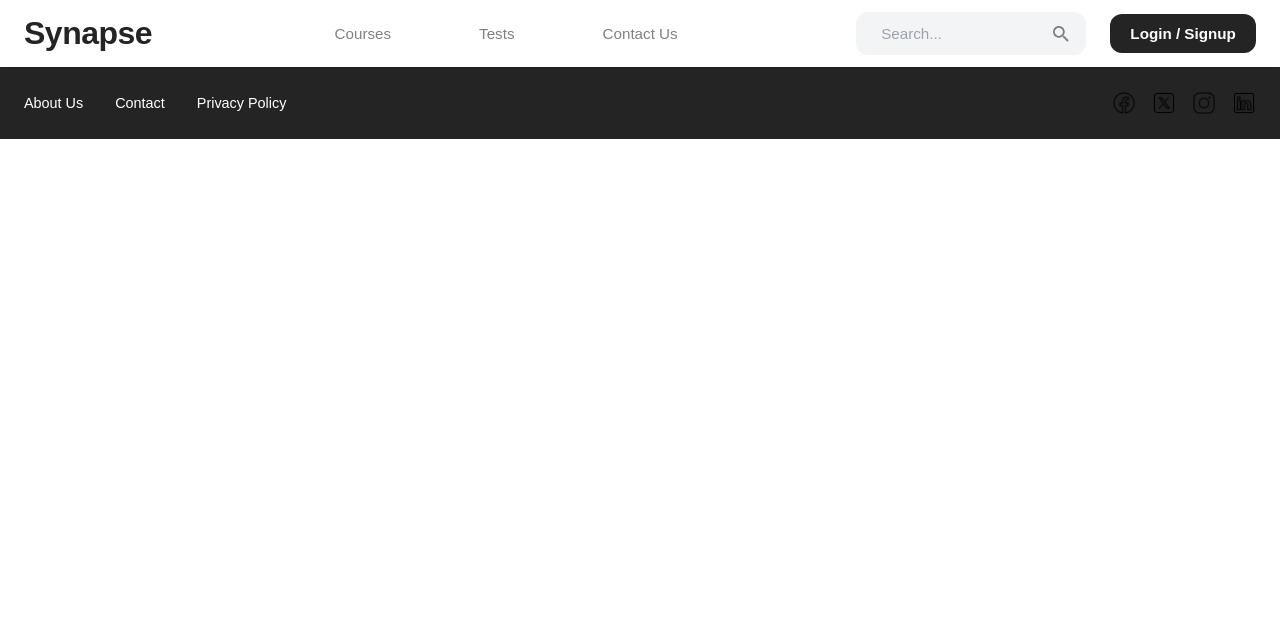
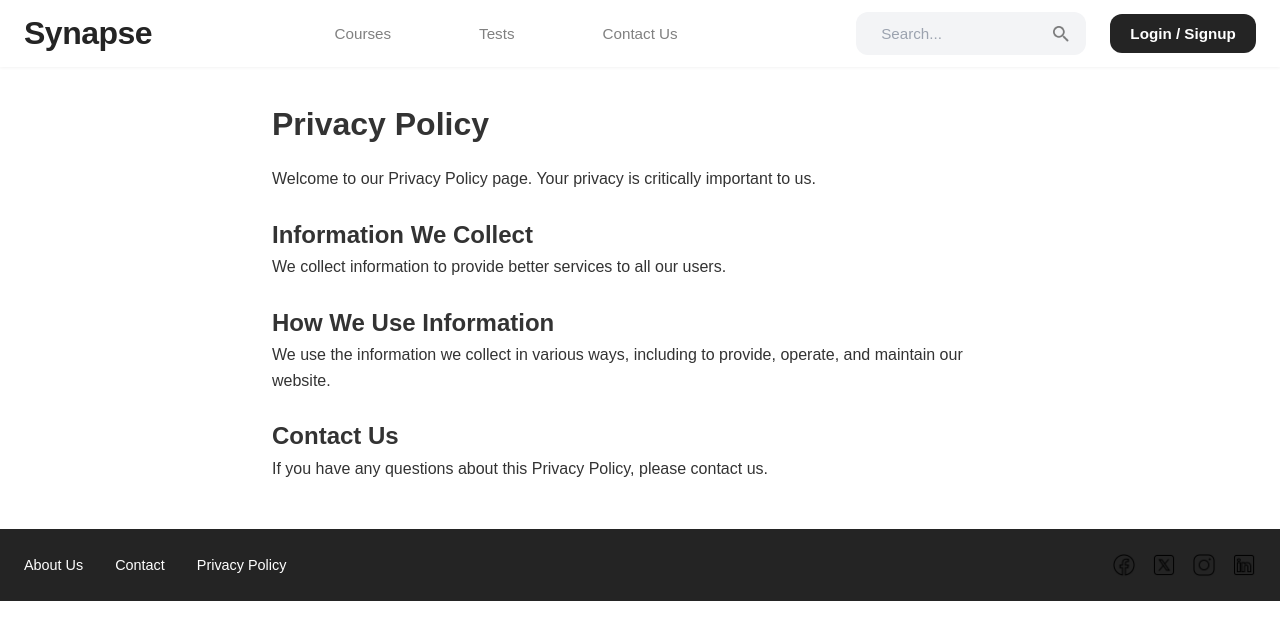
Before and after one commit to abdulshaikh55/synapse, a React (Vite) app in the folder frontend/: page /privacy in a window 1280 px wide. Shown: the top 640 px of the page. Built offline with nearby package versions, Linux system fonts and the light colour scheme.

Commit message:
feat: Add Privacy Policy page with routing and styling

```diff
--- a/frontend/src/App.tsx
+++ b/frontend/src/App.tsx
@@ -7,6 +7,7 @@ import Contact from "./pages/ContactUs/Contact";
 import { SurveyForm } from "./pages/SurveyForm/SurveyForm";
 import { AuthProvider } from "./context/AuthContext";
 import Footer from "./components/Footer/Footer";
+import PrivacyPolicy from "./pages/PrivacyPolicy/PrivacyPolicy";
 
 function App() {
   return (
@@ -18,6 +19,7 @@ function App() {
           <Route path="/signupLogin" element={<SignupLogin />} />
           <Route path="/contactUs" element={<Contact />} />
           <Route path="/surveyForm" element={<SurveyForm />} />
+          <Route path="/privacy" element={<PrivacyPolicy />} />
         </Routes>
         <Footer />
       </BrowserRouter>
--- /dev/null
+++ b/frontend/src/pages/PrivacyPolicy/PrivacyPolicy.module.css
@@ -0,0 +1,21 @@
+.privacyPolicy {
+  padding: 2rem;
+  max-width: 800px;
+  margin: 0 auto;
+  color: #333;
+  line-height: 1.6;
+}
+
+.privacyPolicy h1 {
+  font-size: 2rem;
+  margin-bottom: 1rem;
+}
+
+.privacyPolicy h2 {
+  font-size: 1.5rem;
+  margin-top: 1.5rem;
+}
+
+.privacyPolicy p {
+  margin-bottom: 1rem;
+}
--- /dev/null
+++ b/frontend/src/pages/PrivacyPolicy/PrivacyPolicy.tsx
@@ -0,0 +1,26 @@
+import styles from "./PrivacyPolicy.module.css";
+
+const PrivacyPolicy = () => {
+  return (
+    <div className={styles.privacyPolicy}>
+      <h1>Privacy Policy</h1>
+      <p>
+        Welcome to our Privacy Policy page. Your privacy is critically important
+        to us.
+      </p>
+      <h2>Information We Collect</h2>
+      <p>We collect information to provide better services to all our users.</p>
+      <h2>How We Use Information</h2>
+      <p>
+        We use the information we collect in various ways, including to provide,
+        operate, and maintain our website.
+      </p>
+      <h2>Contact Us</h2>
+      <p>
+        If you have any questions about this Privacy Policy, please contact us.
+      </p>
+    </div>
+  );
+};
+
+export default PrivacyPolicy;
```
